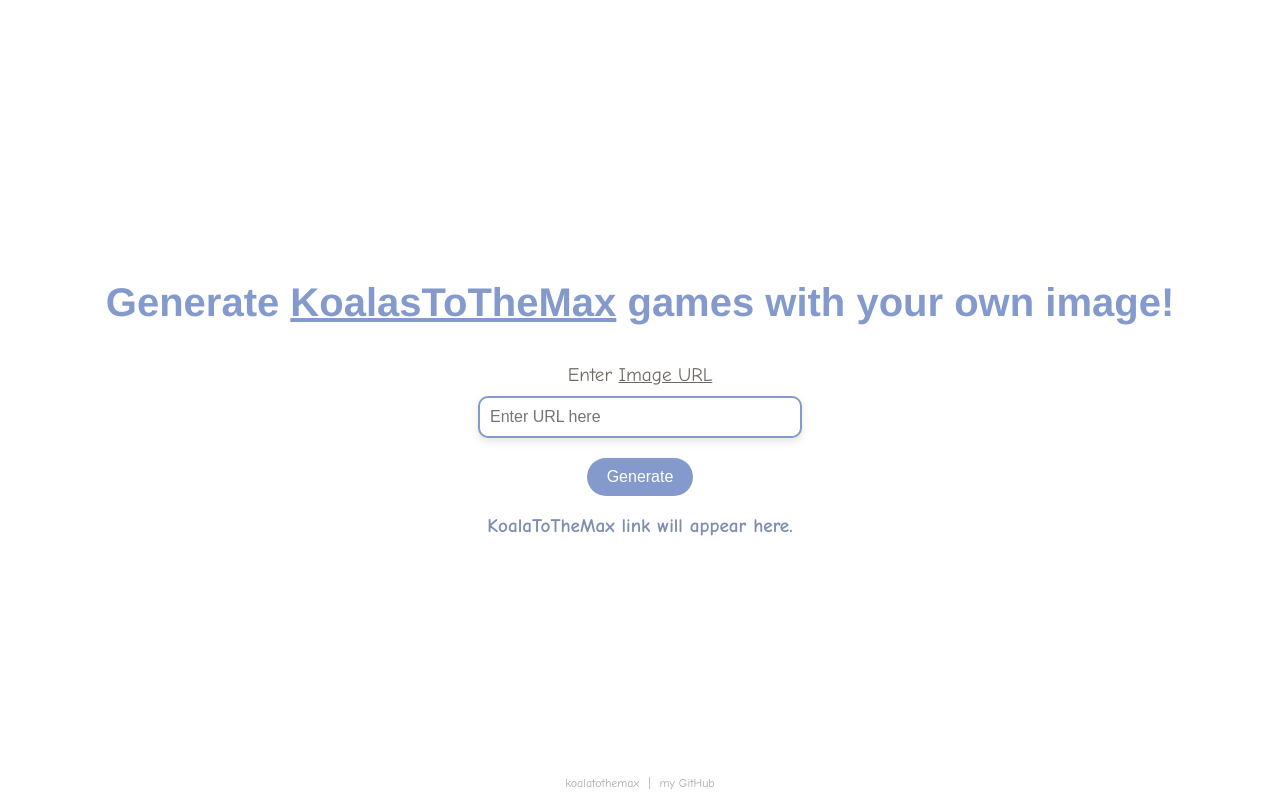
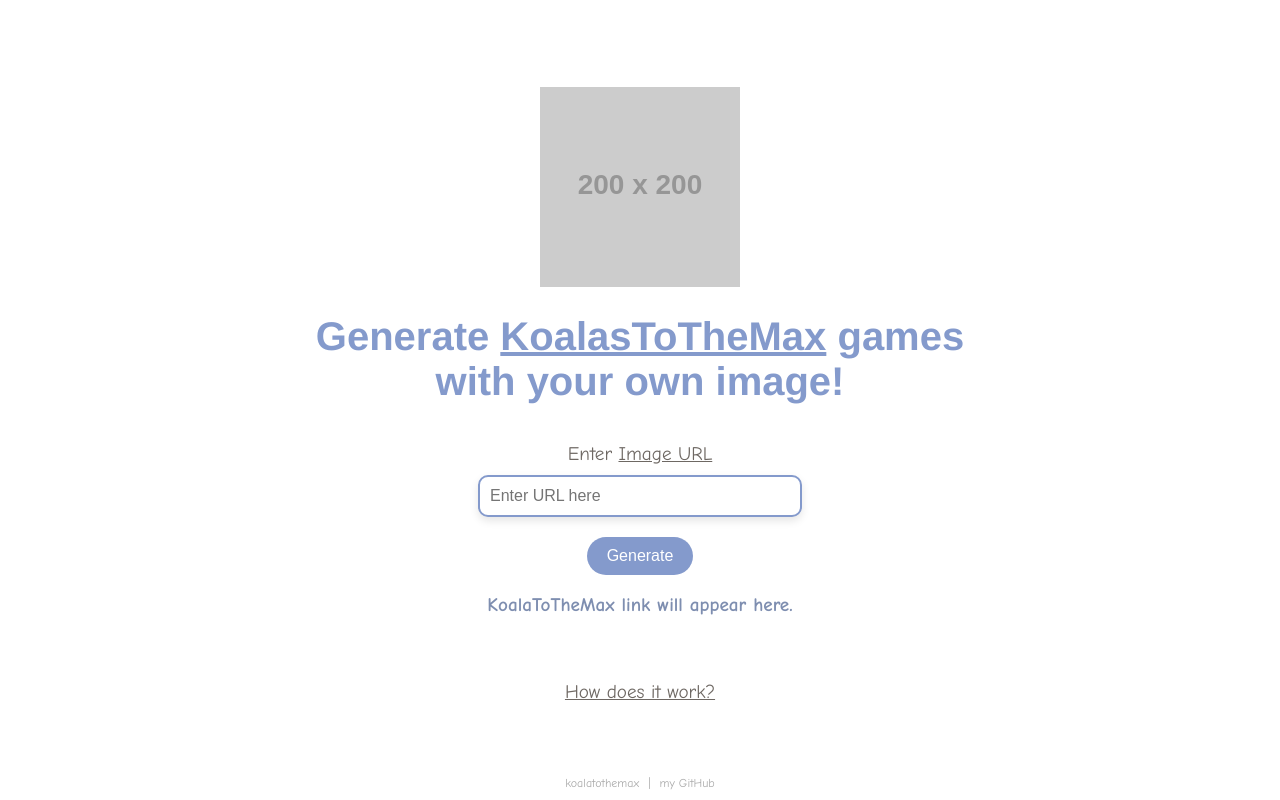
Before and after one commit to Bram-Bolt/lazy-koala, a plain HTML site: page index.html in a window 1280 px wide. Drawn offline with Linux system fonts and the light colour scheme; placeholder pictures from the web are drawn by us.

Commit message:
added image placeholder and new text

```diff
--- a/index.html
+++ b/index.html
@@ -7,14 +7,25 @@
     <link rel="stylesheet" href="css/styles.css">
 </head>
 <body>
-    <h1>Generate <a href="https://www.w3schools.com/">KoalasToTheMax</a> games with your own image!</h1>
+    <img src="https://via.placeholder.com/200x200" alt="KoalasToTheMax">
+    <h1>
+        Generate <a href="https://www.w3schools.com/">KoalasToTheMax</a> games
+        <br/> with your own image!
+    </h1>
 
-    <p>Enter <a href="https://www.w3schools.com/">Image URL</a></p>
+    <p>
+        Enter <a href="https://www.w3schools.com/">Image URL</a>
+    </p>
     <input type="text" id="inputUrl" placeholder="Enter URL here">
     <button onclick="convertUrl()">Generate</button>
 
     <p>
         <a id="outputLink" class="koala-link" href="#" target="_blank">KoalaToTheMax link will appear here.</a>
+    </p>
+    <br>
+    <br>
+    <p>
+        <a href="https://www.w3schools.com/">How does it work?</a>
     </p>
 
     <script src="js/script.js"></script>
```
